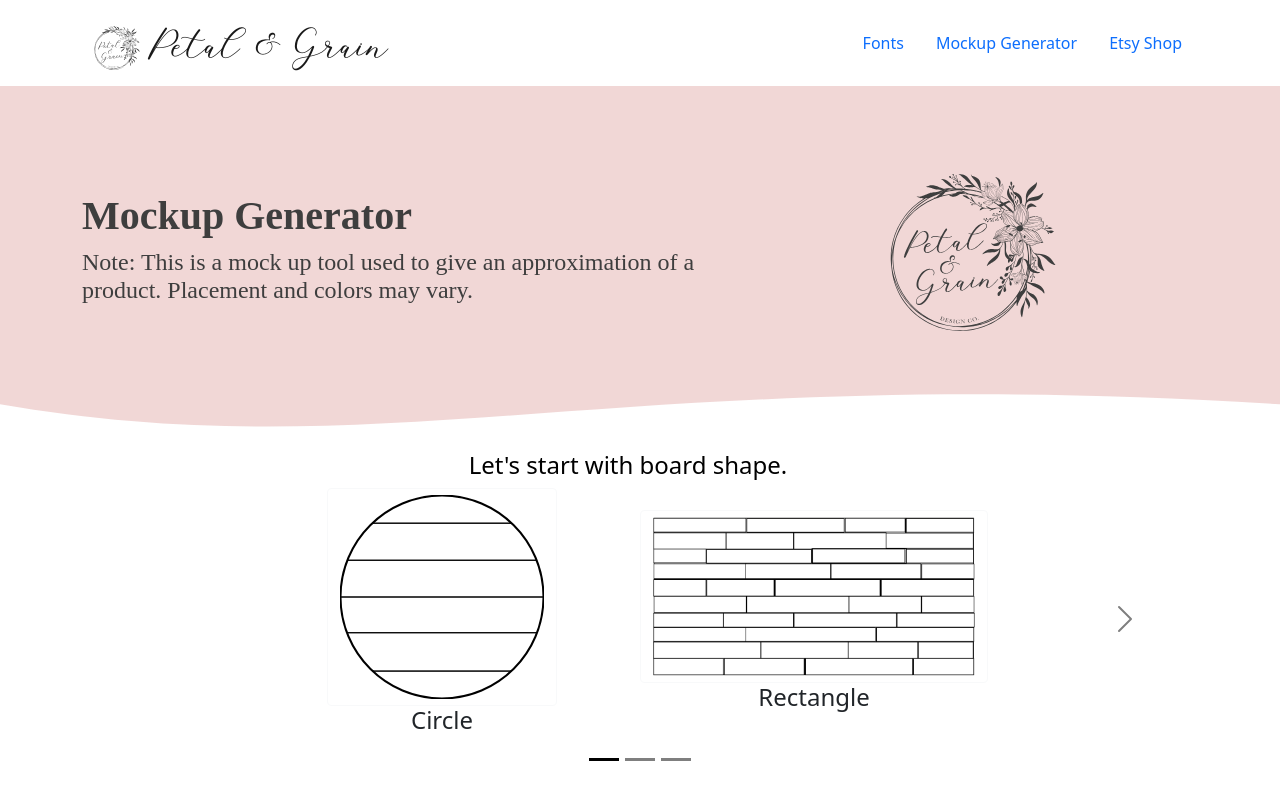
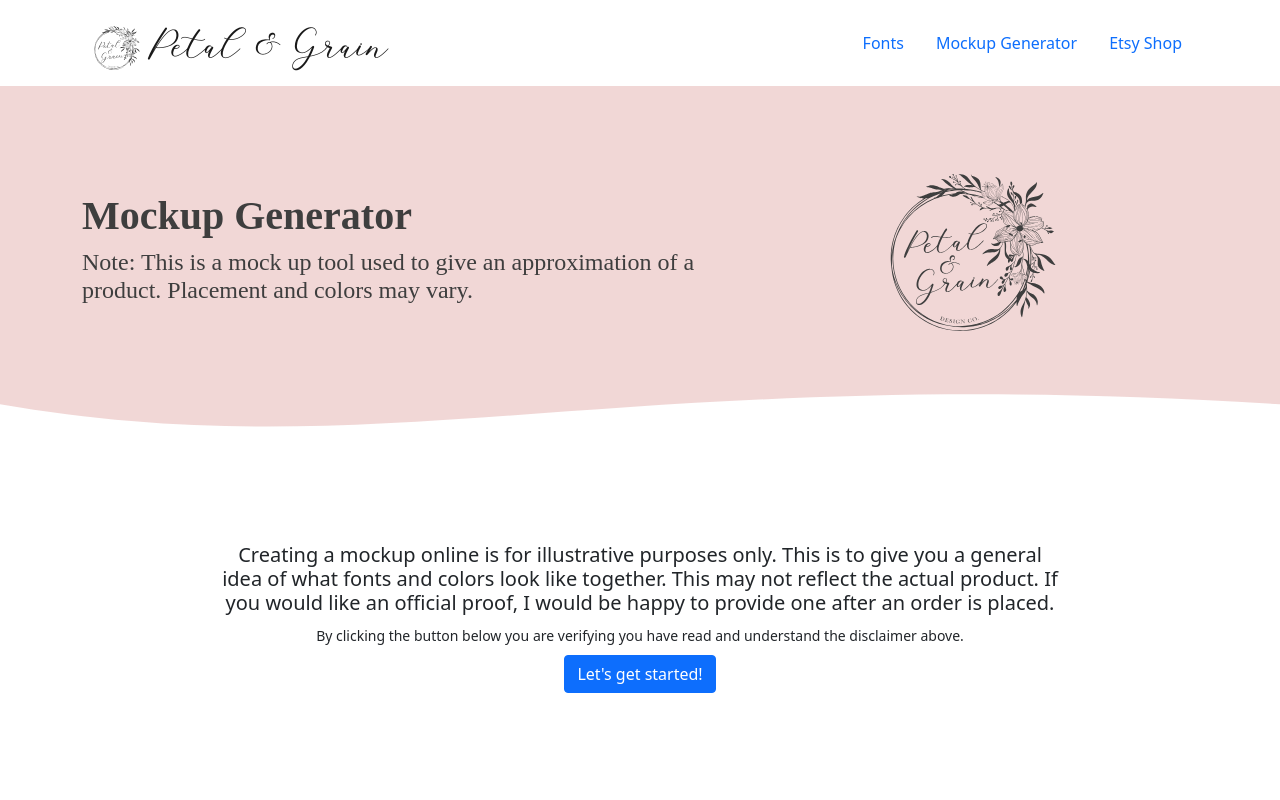
Before and after one commit to eklemen/font-preview, a React (Create React App) app: page /proof in a window 1280 px wide. Shown: the top 800 px of the page. Built offline with nearby package versions, Linux system fonts and the light colour scheme.

Commit message:
Deploy proof generator 1

```diff
--- a/package.json
+++ b/package.json
@@ -10,6 +10,7 @@
     "chroma-js": "^2.1.2",
     "classnames": "^2.3.1",
     "lodash.startcase": "^4.4.0",
+    "logrocket": "^2.2.1",
     "node-sass": "^5.0.0",
     "react": "^17.0.2",
     "react-bootstrap": "^2.0.3",
--- /dev/null
+++ b/src/components/MockupSlides/DisclaimerSlide.js
@@ -0,0 +1,25 @@
+import React, { forwardRef, useContext } from 'react';
+import CarouselItem from 'react-bootstrap/CarouselItem';
+import Button from 'react-bootstrap/Button';
+import { appStore } from '../../context/app.context';
+
+const DisclaimerSlide = forwardRef(({ ...rest }, ref) => {
+  const {
+    updateProofAttributeAndNextSlide
+  } = useContext(appStore);
+  return (
+    <CarouselItem ref={ref} {...rest}>
+      <div className="d-flex flex-column justify-content-center align-items-center" style={{height: '335px'}}>
+        <div className="text-center w-75 mb-2">
+          <h5 className="text-center">Creating a mockup online is for illustrative purposes only. This is to give you a general idea of what fonts and colors look like together. This may not reflect the actual product. If you would like an official proof, I would be happy to provide one after an order is placed.</h5>
+          <small>By clicking the button below you are verifying you have read and understand the disclaimer above.</small>
+        </div>
+        <Button onClick={() => updateProofAttributeAndNextSlide()}>
+          Let's get started!
+        </Button>
+      </div>
+    </CarouselItem>
+  );
+});
+
+export default DisclaimerSlide;
--- a/src/components/MockupWizard.js
+++ b/src/components/MockupWizard.js
@@ -5,9 +5,11 @@ import ShapeSlide from './MockupSlides/ShapeSlide';
 import SecondSlide from './MockupSlides/SecondSlide';
 import { appStore } from '../context/app.context';
 import NameSlide from './MockupSlides/NameSlide';
+import DisclaimerSlide from './MockupSlides/DisclaimerSlide';
 
 const  MockupWizard = ({className}) => {
   const { carouselIndex, setCarouselIndex } = useContext(appStore);
+  const nextIcon = carouselIndex === 0 ? {nextIcon: null} : {};
   return (
     <Row className={className}>
       <Carousel
@@ -15,8 +17,11 @@ const  MockupWizard = ({className}) => {
         interval={null}
         wrap={false}
         variant="dark"
+        {...nextIcon}
+        indicators={carouselIndex > 0}
         onSelect={setCarouselIndex}
       >
+        <DisclaimerSlide />
         <ShapeSlide />
         <SecondSlide />
         <NameSlide />
--- a/src/components/RectangleProof.js
+++ b/src/components/RectangleProof.js
@@ -45,7 +45,7 @@ const RectangleProof = () => {
             onChange={(e) => {
               updateProofAttributeAndNextSlide({
                 boardColor: e.value
-              })
+              }, false)
             }}
 
             options={[
--- a/src/components/ShapeSelectRadios.js
+++ b/src/components/ShapeSelectRadios.js
@@ -20,7 +20,7 @@ const ShapeSelectRadios = () => {
         onChange={() => {
           updateProofAttributeAndNextSlide({
             boardShape: shape.circle
-          })
+          }, false)
         }}
         checked={proofAttributes.boardShape === shape.circle}
         label="Circle"
@@ -34,7 +34,7 @@ const ShapeSelectRadios = () => {
         onChange={() => {
           updateProofAttributeAndNextSlide({
             boardShape: shape.rectangle
-          })
+          }, false)
         }}
         checked={proofAttributes.boardShape === shape.rectangle}
         label="Rectangle"
--- a/src/components/StainSelectModal.js
+++ b/src/components/StainSelectModal.js
@@ -49,7 +49,7 @@ const StainSelectModal = () => {
             label="Has Flowers"
             checked={proofAttributes.hasFlowers}
             onChange={() => {
-              updateProofAttributeAndNextSlide({ hasFlowers: !proofAttributes.hasFlowers })
+              updateProofAttributeAndNextSlide({ hasFlowers: !proofAttributes.hasFlowers }, false)
             }}
             style={{ marginTop: '24px' }}
           />
--- a/src/context/app.context.js
+++ b/src/context/app.context.js
@@ -29,11 +29,12 @@ const AppProvider = ({ children }) => {
     furthestIndex: 0,
   });
   const [hideWizard, setHideWizard] = useState(false);
-  const updateProofAttributeAndNextSlide = (attr={}) => {
+  const updateProofAttributeAndNextSlide = (attr={}, setIndex = true) => {
     setProofAttributes({
       ...proofAttributes,
       ...attr
     });
+    setIndex &&
     setCarouselIndex(carouselIndex + 1);
   };
   const handleNameChange = ({ target }) => {
--- a/src/index.js
+++ b/src/index.js
@@ -1,9 +1,11 @@
 import React from 'react';
 import ReactDOM from 'react-dom';
 import { BrowserRouter } from "react-router-dom";
+import LogRocket from 'logrocket';
 import './index.scss';
 import App from './App';
 import reportWebVitals from './reportWebVitals';
+LogRocket.init('zxyabh/petal-and-grain-fonts');
 
 ReactDOM.render(
   <React.StrictMode>
--- a/src/pages/Proof.js
+++ b/src/pages/Proof.js
@@ -2,7 +2,6 @@ import React, { useContext } from 'react';
 import Container from 'react-bootstrap/Container';
 import Row from 'react-bootstrap/Row';
 import Col from 'react-bootstrap/Col';
-import Button from 'react-bootstrap/Button';
 import NavTop from '../components/NavTop';
 import WavyBanner from '../components/WavyBanner';
 import ProofHeader from '../components/ProofHeader';
@@ -11,7 +10,6 @@ import MockupWizard from '../components/MockupWizard';
 import CircleProof from '../components/CircleProof';
 import NameInputs from '../components/NameInputs';
 import { appStore } from '../context/app.context';
-import Summary from '../components/Summary';
 import { PROOF } from '../constants';
 import RectangleProof from '../components/RectangleProof';
 
--- a/src/pages/proof.scss
+++ b/src/pages/proof.scss
@@ -15,10 +15,10 @@
     background-repeat: no-repeat;
 }
 .first-name {
-    width: 375px;
+    width: 360px;
     position: absolute;
     left: 8%;
-    top: 23%;
+    top: 19%;
     height: 100px;
     text-align: center;
     &.rectangle-proof {
@@ -28,7 +28,7 @@
 .middle-name {
     width: 230px;
     position: absolute;
-    left: 42%;
+    left: 38%;
     top: 49%;
     height: 69px;
     text-align: center;
```
Also changed, not shown: 1 other file (tests, documents, lock files or other folders).
